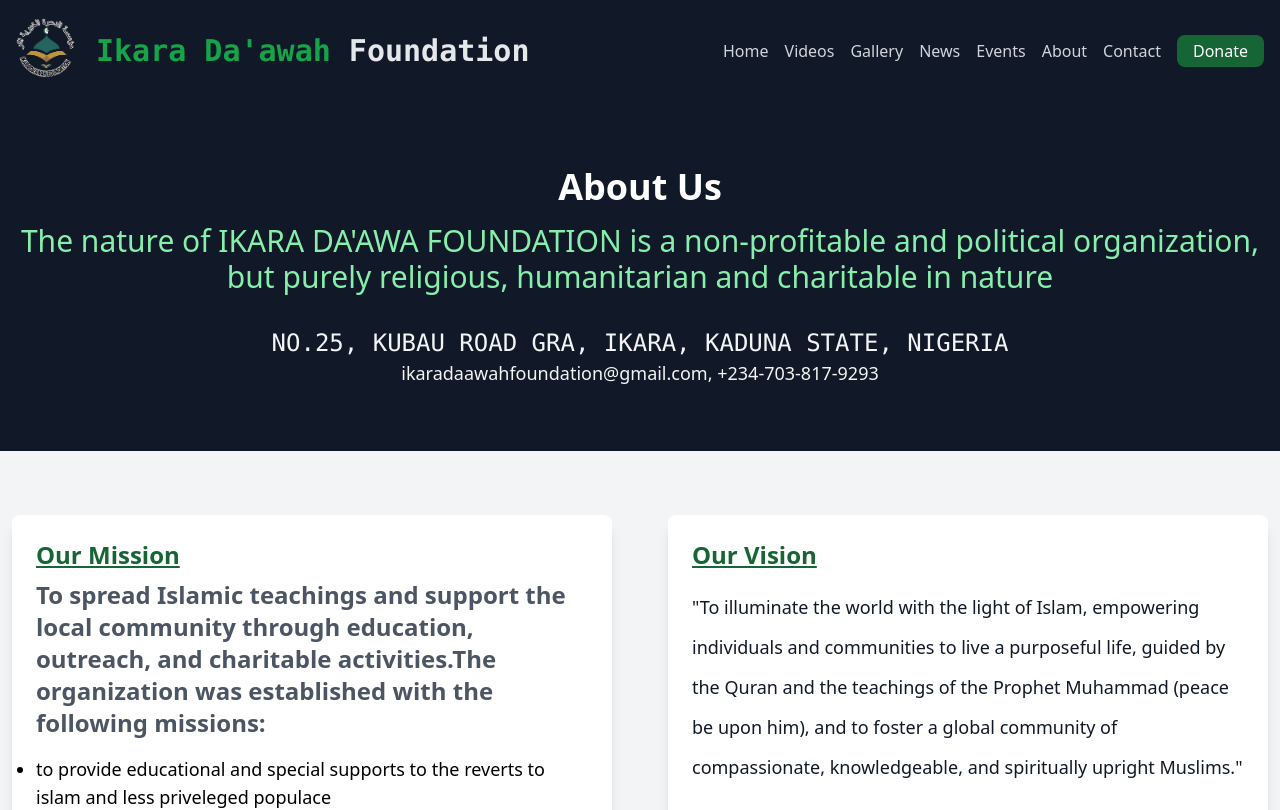
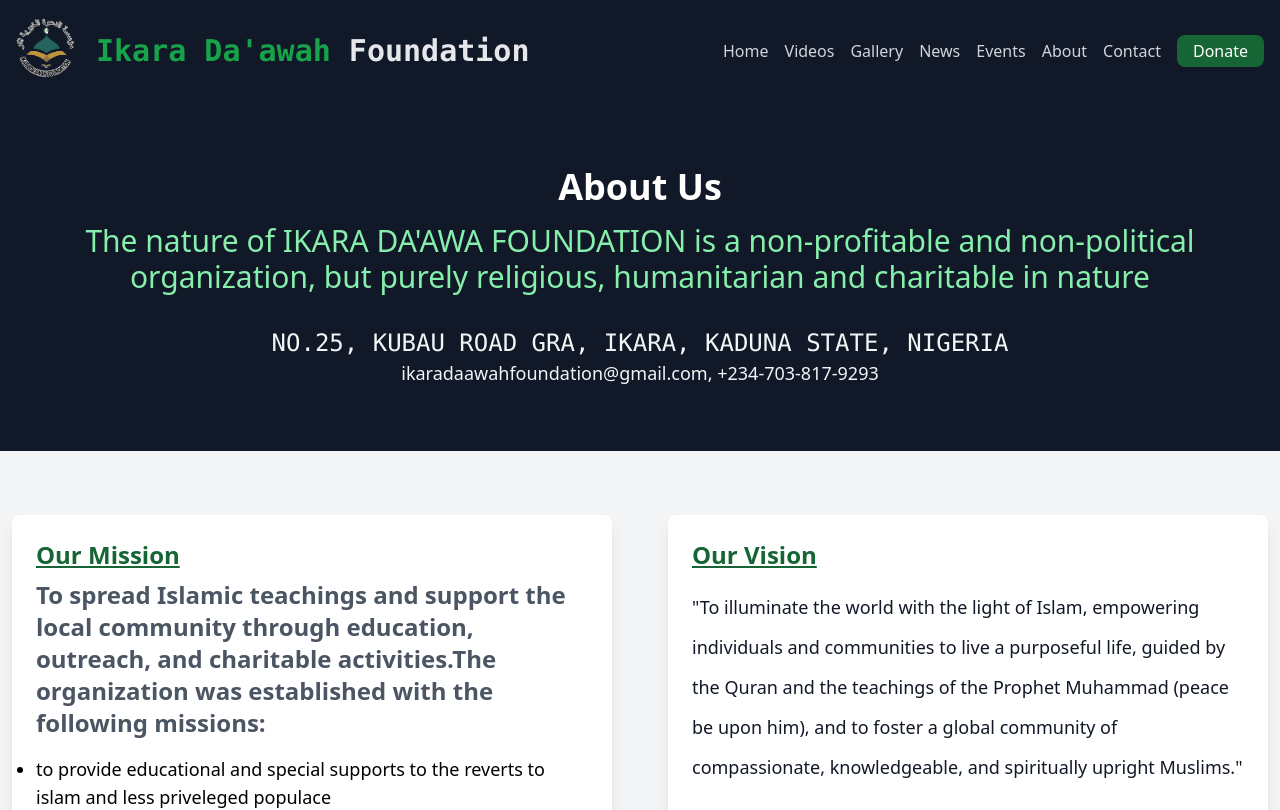
Before and after one commit to Bapper-Ik/idf-frontend, a React (Vite) app: page /about in a window 1280 px wide. Shown: the top 810 px of the page. Built offline with nearby package versions, Linux system fonts and the light colour scheme.

Commit message:
updated about and event pages

```diff
--- a/src/pages/About.jsx
+++ b/src/pages/About.jsx
@@ -10,7 +10,7 @@
           <h2 className="text-4xl font-bold text-white mb-4">About Us</h2>
           <p className="texr-lg sm:text-3xl text-green-300 px-3 mb-8 text-center">
             The nature of IKARA DA'AWA FOUNDATION is a non-profitable and
-            political organization, but purely religious, humanitarian and
+            non-political organization, but purely religious, humanitarian and
             charitable in nature
           </p>
           <span className="uppercase text-gray-100 text-center block text-2xl font-mono">
--- a/src/pages/Events.jsx
+++ b/src/pages/Events.jsx
@@ -40,6 +40,10 @@
           >
             <h3 className="text-2xl text-green-900 capitalize underline font-semibold pb-2">
               {event.name}
+
+              <span className="relative text-green-600 right-10 px-4">
+                {event.isCompleted ? "Ended" : "Ongoing"}
+              </span>
             </h3>
             <p className="text-gray-600">Start Date: {event.start_date}</p>
             <p className="text-gray-600">End Date: {event.end_date}</p>
```
